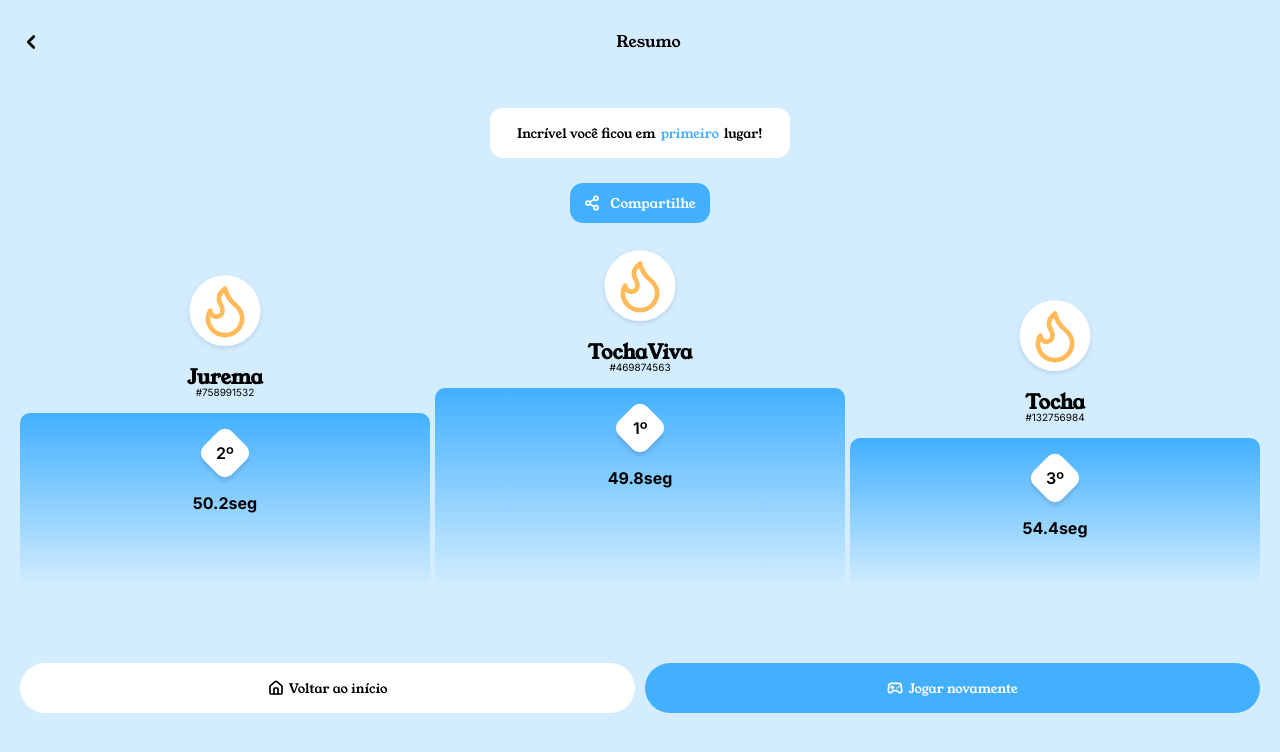
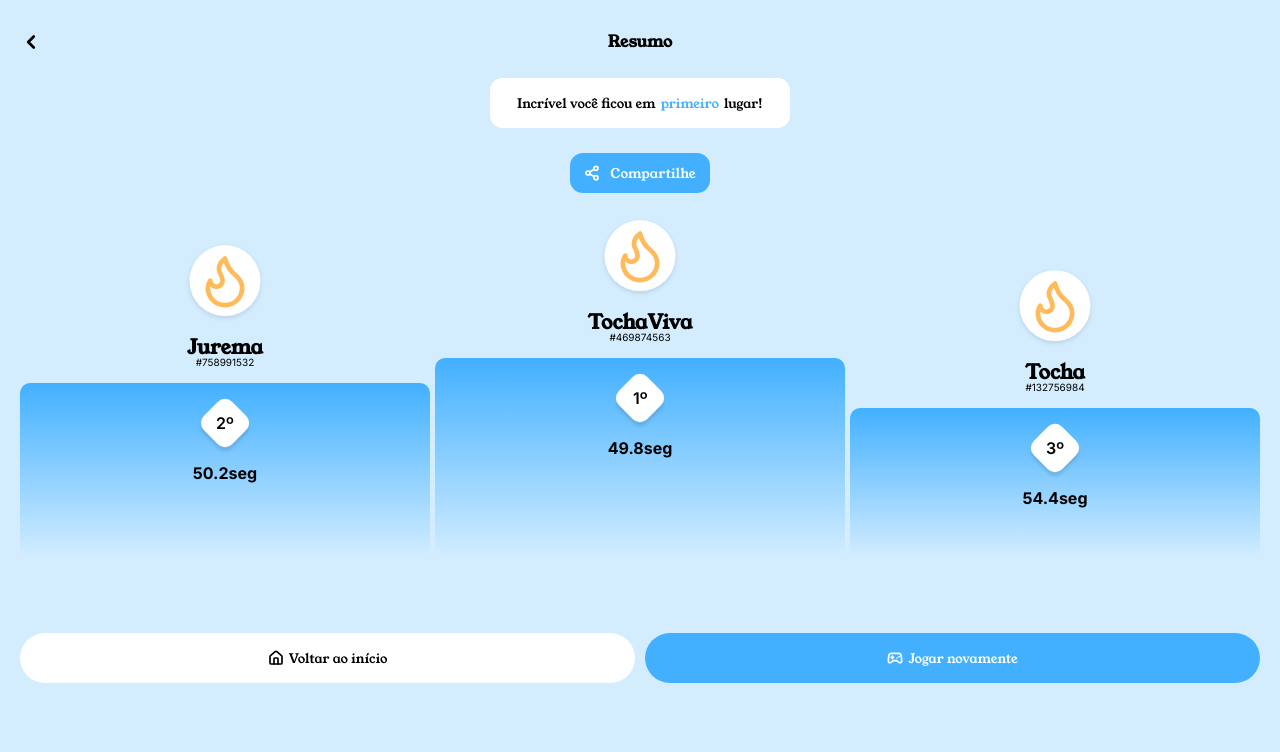
Before and after one commit to TypeClecio/GameBiblico, a React (Vite) app: page /final in a window 1280 px wide. Shown: the top 752 px of the page. Built offline with nearby package versions, Linux system fonts and the light colour scheme.

Commit message:
Ajustando o Cabecalho em cada página

```diff
--- a/src/pages/Final/Final.module.scss
+++ b/src/pages/Final/Final.module.scss
@@ -2,36 +2,13 @@
 .escopo {
   width: 100vw;
   height: 100vh;
-  padding: 20px;
-  padding-top: 0;
+  padding: 30px 20px;
   gap: 25px;
   display: flex;
   flex-direction: column;
 
   button {
     background-color: transparent;
-  }
-}
-
-// Seção cabeçalho
-.secaoCabecalho {
-  display: flex;
-  align-items: center;
-  justify-content: space-between;
-  padding: 30px 0;
-
-  a, button {
-    height: 22px;
-  }
-
-  .tituloPagina {
-    font-size: 16px;
-  }
-
-  .complementoCabecalho {
-    opacity: 0;
-    user-select: none;
-    pointer-events: none;
   }
 }
 
--- a/src/pages/Final/index.tsx
+++ b/src/pages/Final/index.tsx
@@ -1,25 +1,17 @@
-import { ChevronLeft, Gamepad2Icon, Home, Share2 } from "lucide-react";
+import { Gamepad2Icon, Home, Share2 } from "lucide-react";
 
 import styles from "./Final.module.scss";
+
 import Podio from "../../components/Podio";
 import Mensao from "../../components/Mensao";
+import Cabecalho from "../../components/Header";
 
 export default function Final() {
   const campeao = true; // Verdadeiro: mostra o pódio; Falso: mosta a lista de mensões.
 
   return (
     <main className={styles.escopo}>
-      <section className={styles.secaoCabecalho}>
-        <a href="/">
-          <button>
-            <ChevronLeft size={22} strokeWidth={3} />
-          </button>
-        </a>
-
-        <span className={styles.tituloPagina}>Resumo</span>
-
-        <span className={styles.complementoCabecalho}>.</span>
-      </section>
+      <Cabecalho tituloPagina="Resumo" className={styles.secaoCabecalho} />
 
       <section className={styles.secaoResultadoDaPartida}>
         <p className={styles.fraseResultadoDaPartida}>
--- a/src/pages/Perfil/Perfil.module.scss
+++ b/src/pages/Perfil/Perfil.module.scss
@@ -10,27 +10,6 @@
 
   button {
     background-color: transparent;
-  }
-}
-
-// Seção cabeçalho
-.secaoCabecalho {
-  display: flex;
-  align-items: center;
-  justify-content: space-between;
-
-  a, button {
-    height: 22px;
-  }
-
-  .tituloPagina {
-    font-size: 16px;
-  }
-
-  .complementoCabecalho {
-    opacity: 0;
-    user-select: none;
-    pointer-events: none;
   }
 }
 
--- a/src/pages/Perfil/index.tsx
+++ b/src/pages/Perfil/index.tsx
@@ -3,20 +3,12 @@ import { ChevronLeft, ChevronRight } from "lucide-react";
 import styles from "./Perfil.module.scss";
 import avatar from "/public/avatar-1-gamebiblico.svg";
 
+import Cabecalho from "../../components/Header";
+
 export default function Perfil() {
   return (
     <main className={styles.escopo}>
-      <section className={styles.secaoCabecalho}>
-        <a href="/">
-          <button>
-            <ChevronLeft size={22} strokeWidth={3} />
-          </button>
-        </a>
-
-        <span className={styles.tituloPagina}>Perfil</span>
-
-        <span className={styles.complementoCabecalho}>.</span>
-      </section>
+      <Cabecalho tituloPagina="Perfil" />
 
       <section className={styles.secaoPerfil}>
         <div className={styles.imagemPerfil}>
--- a/src/pages/Ranking/Ranking.module.scss
+++ b/src/pages/Ranking/Ranking.module.scss
@@ -10,20 +10,9 @@
   }
 }
 
-// Seção cabeçalho
+// Estilo extra no Componente Cabecalho para ser ajustado pela página atual
 .secaoCabecalho {
-  display: flex;
-  align-items: center;
-  justify-content: space-between;
   padding: 30px;
-
-  a, button {
-    height: 22px;
-  }
-
-  .tituloPagina {
-    font-size: 16px;
-  }
 }
 
 // Seção com Pódio onde destaca os 3 melhores jogadore
--- a/src/pages/Ranking/index.tsx
+++ b/src/pages/Ranking/index.tsx
@@ -1,24 +1,12 @@
-import { ChevronLeft, Share2 } from "lucide-react";
-
 import styles from "./Ranking.module.scss";
 import avatar from "../../../public/avatar-1-gamebiblico.svg";
+
+import Cabecalho from "../../components/Header";
 
 export default function Ranking() {
   return (
     <main className={styles.escopo}>
-      <section className={styles.secaoCabecalho}>
-        <a href="/">
-          <button>
-            <ChevronLeft size={22} strokeWidth={3} />
-          </button>
-        </a>
-
-        <span className={styles.tituloPagina}>Ranking</span>
-
-        <span className={styles.complementoCabecalho}>
-          <Share2 size={22} strokeWidth={2} />
-        </span>
-      </section>
+      <Cabecalho tituloPagina="Ranking" className={styles.secaoCabecalho} />
 
       <section className={styles.secaoPodio}>
         <div className={`${styles.top3} ${styles.posicao2}`}>
```
